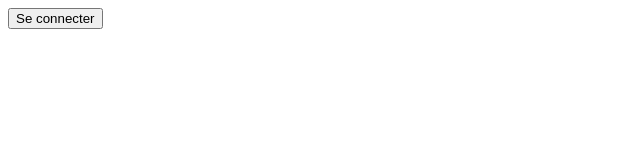
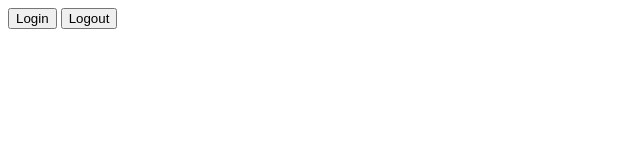
Before and after one commit to MalekEdine/gitTp, a plain HTML site: page index.html in a window 1280 px wide. Shown: the full height of the page, 0-640 px from the left. Drawn offline with Linux system fonts and the light colour scheme.

Commit message:
Creation du logout

```diff
--- a/index.html
+++ b/index.html
@@ -8,7 +8,10 @@
 </head>
 <body>
     <button>
-         Se connecter
+        Login
+    </button>
+    <button>
+        Logout
     </button>
 </body>
 </html>
--- a/index.js
+++ b/index.js
@@ -1,5 +1,3 @@
 console.log('hello');
 
-// function seConnecter = () =>{
-//     console.log('Login')
-// }
+// function logout = () => ();
--- a/style.css
+++ b/style.css
@@ -1,7 +1,3 @@
 body{
     background-color: red;
 }
-
-button{
-    border-radius: 5px;
-}
```
